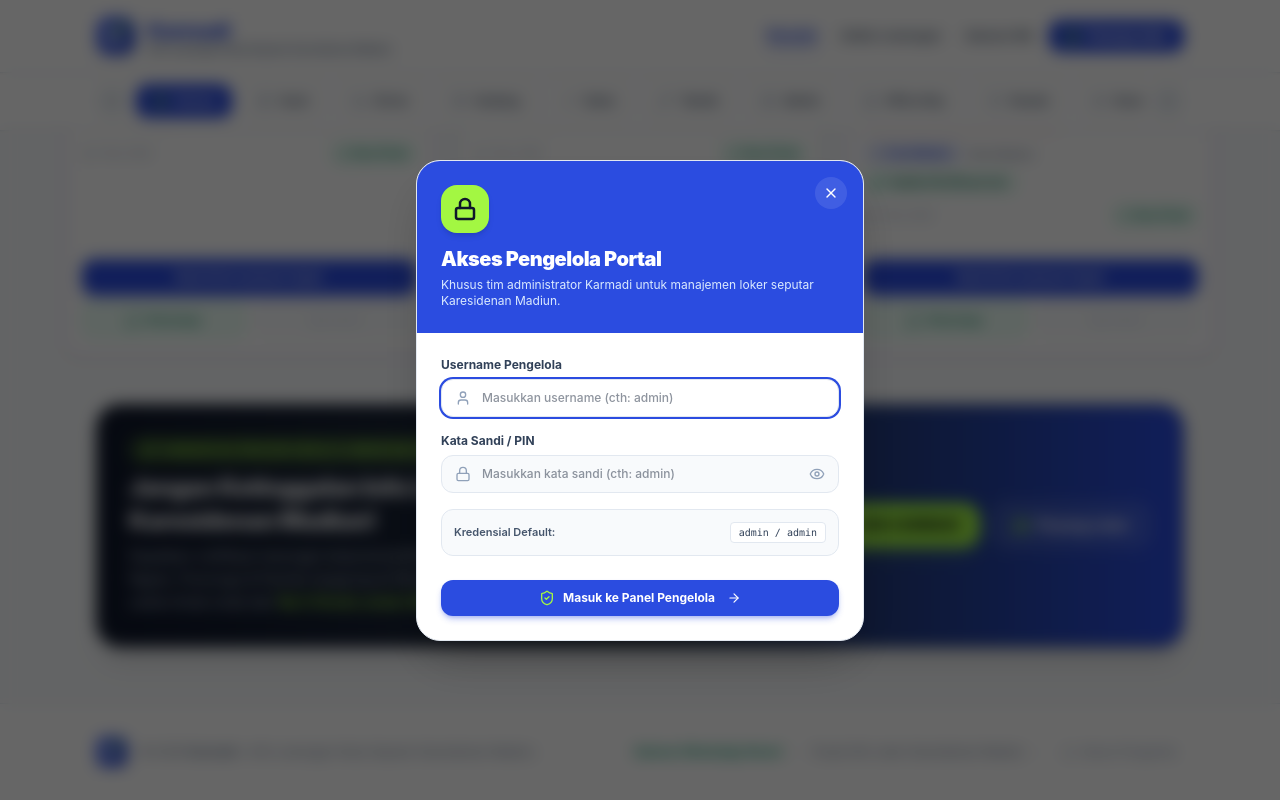
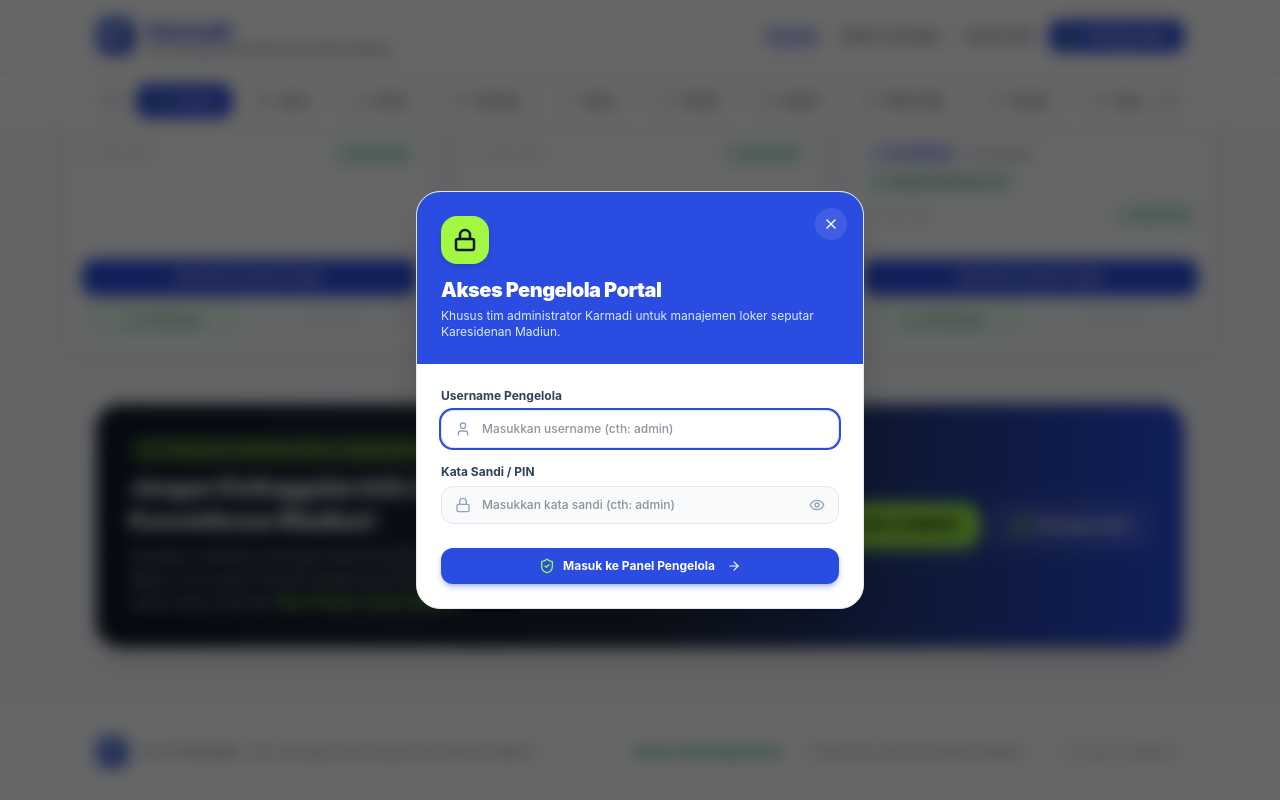
Before and after one commit to hamdanluthansa-maker/karmadi, a React (Vite) app: page / in a window 1280 px wide. Both pictures are taken after a click on the button "Akses Pengelola". Shown: the part 981-1781 px from the top of the page. Built offline with nearby package versions, Linux system fonts and the light colour scheme; no server answers.

Commit message:
fix(security): remove default credentials hint and lock admin login

```diff
--- a/src/components/AdminLoginModal.jsx
+++ b/src/components/AdminLoginModal.jsx
@@ -19,14 +19,11 @@ export default function AdminLoginModal({ isOpen, onClose }) {
     e.preventDefault();
     setError('');
 
-    // Kredensial yang diizinkan (admin / admin, atau karmadi / karmadi2026, dsb)
-    const validUsers = ['admin', 'karmadi', 'pengelola'];
-    const validPasswords = ['admin', 'admin123', 'karmadi', 'karmadi2026', '123456'];
-
+    // Kredensial resmi pengelola Karmadi
     const u = username.trim().toLowerCase();
     const p = password.trim();
 
-    if (validUsers.includes(u) && validPasswords.includes(p)) {
+    if (u === 'admin' && p === '@Hamdani231090') {
       setIsSuccess(true);
       localStorage.setItem('karmadi_admin_auth', 'true');
       sessionStorage.setItem('karmadi_admin_auth', 'true');
@@ -37,7 +34,7 @@ export default function AdminLoginModal({ isOpen, onClose }) {
         navigate('/admin');
       }, 700);
     } else {
-      setError('Username atau kata sandi tidak cocok. Gunakan kredensial resmi pengelola.');
+      setError('Username atau kata sandi tidak cocok. Akses hanya untuk pengelola resmi Karmadi.');
     }
   };
 
@@ -134,14 +131,6 @@ export default function AdminLoginModal({ isOpen, onClose }) {
             </div>
           </div>
 
-          {/* Hint info */}
-          <div className="p-3 bg-slate-50 rounded-xl border border-slate-200 text-[11px] text-slate-500 flex items-center justify-between">
-            <span className="font-semibold text-slate-600">Kredensial Default:</span>
-            <code className="bg-white px-2 py-0.5 rounded border border-slate-200 text-slate-700 font-mono text-[10px]">
-              admin / admin
-            </code>
-          </div>
-
           <div className="pt-2">
             <button
               type="submit"
```
